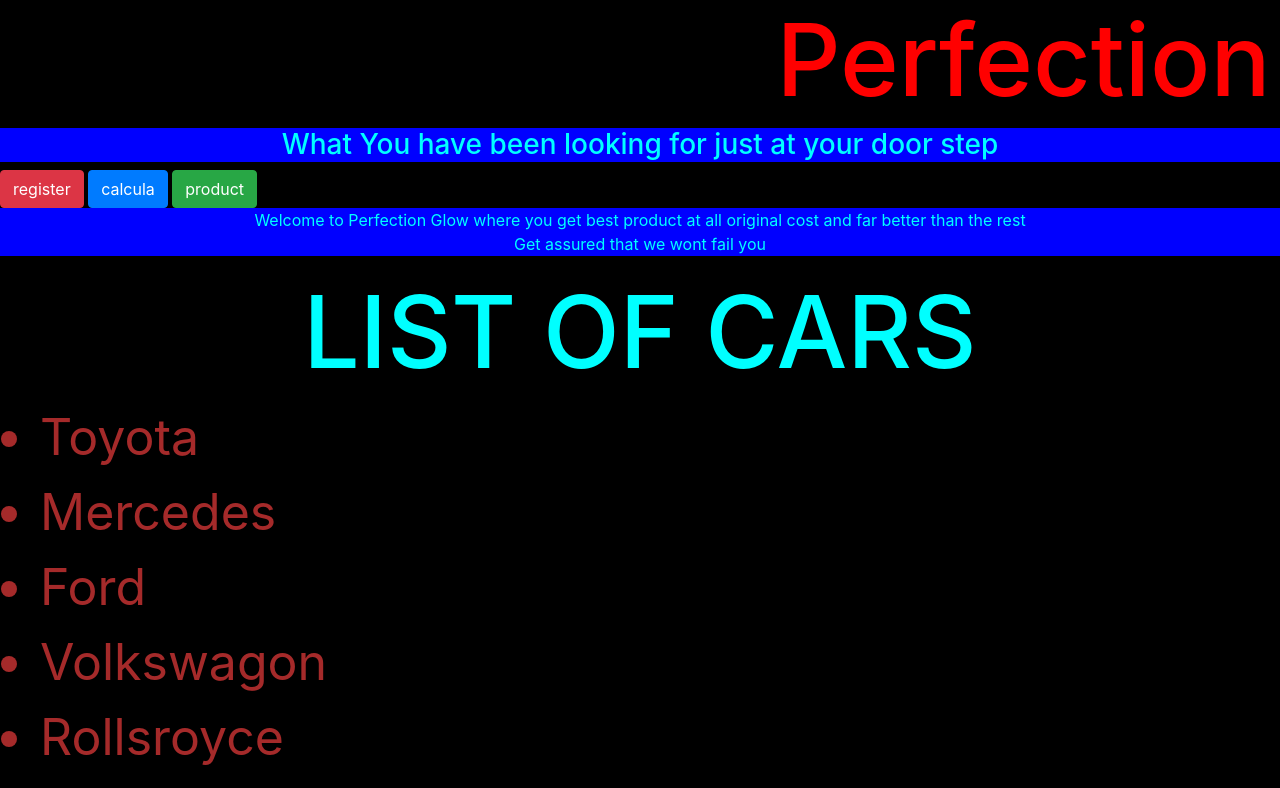
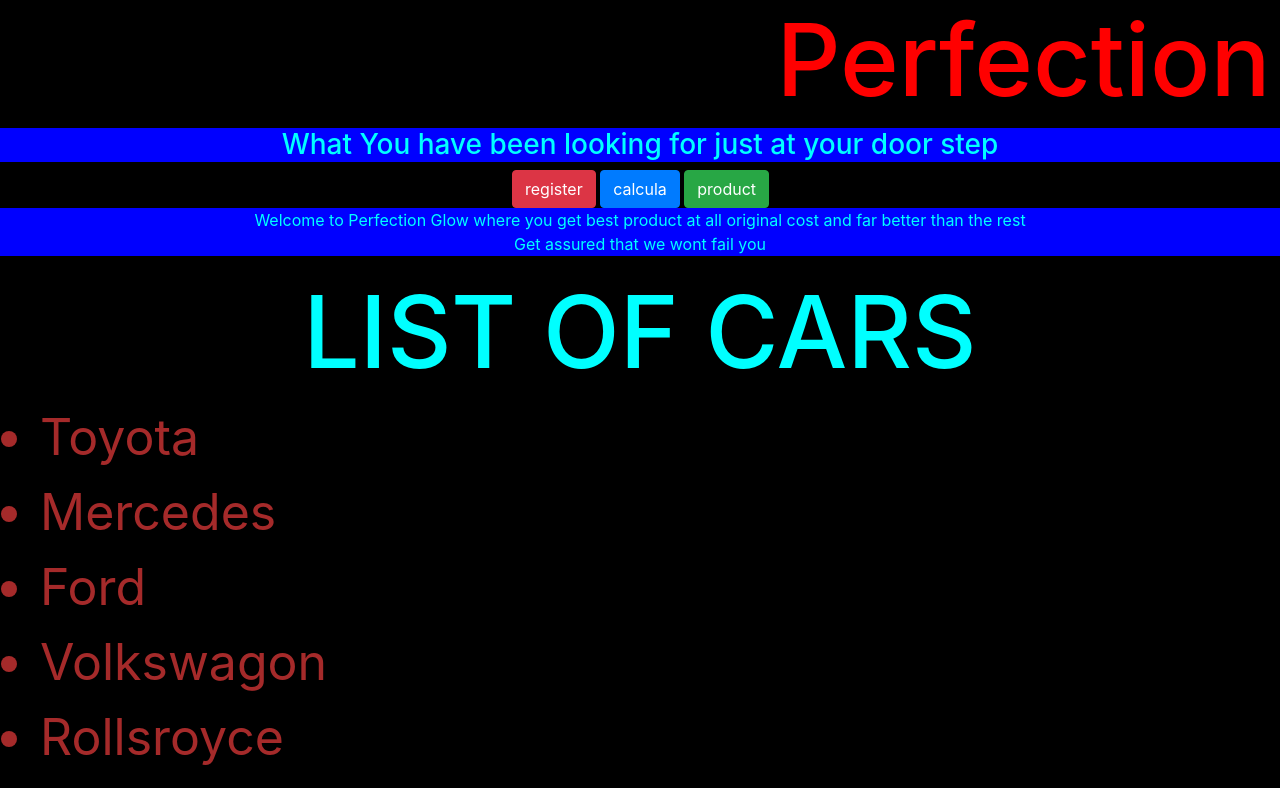
Before and after one commit to perfecta1000/Perfection, a plain HTML site: page index.html in a window 1280 px wide. Shown: the top 788 px of the page. Drawn offline with Linux system fonts and the light colour scheme.

Commit message:
Add files via upload

```diff
--- a/index.html
+++ b/index.html
@@ -8,7 +8,7 @@
         <marquee behavior="alternate" direction="left"><h1 style="color: red; text-align: center; font-size: 100px;" style="background-color: rgb(29, 77, 211);">
     Perfection Glow </h1></marquee>
         <h3 style="color: aqua; text-align: center; background-color: blue;">What You have been looking for just at your door step</h3>
-        <a href="registration.html" class="btn btn-danger">register</a>
+        <a href="registration.html" style="margin-left: 40%;" class="btn btn-danger">register</a>
         <a href="calculator.html"class="btn btn-primary">calcula</a>
         <a href="product.html" class="btn btn-success">product</a>
         <p style="background-color: blue; text-align: center; color: aqua;">Welcome to Perfection Glow where you get best product at all original cost and far better than the rest <br>Get assured that we wont fail you </p>
```
